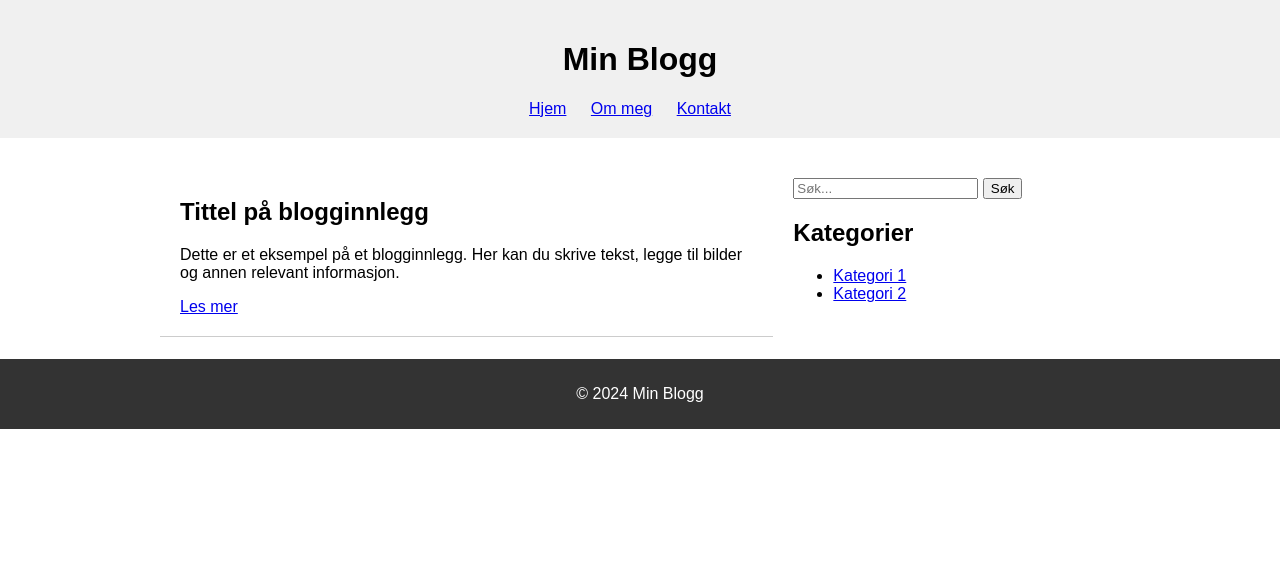
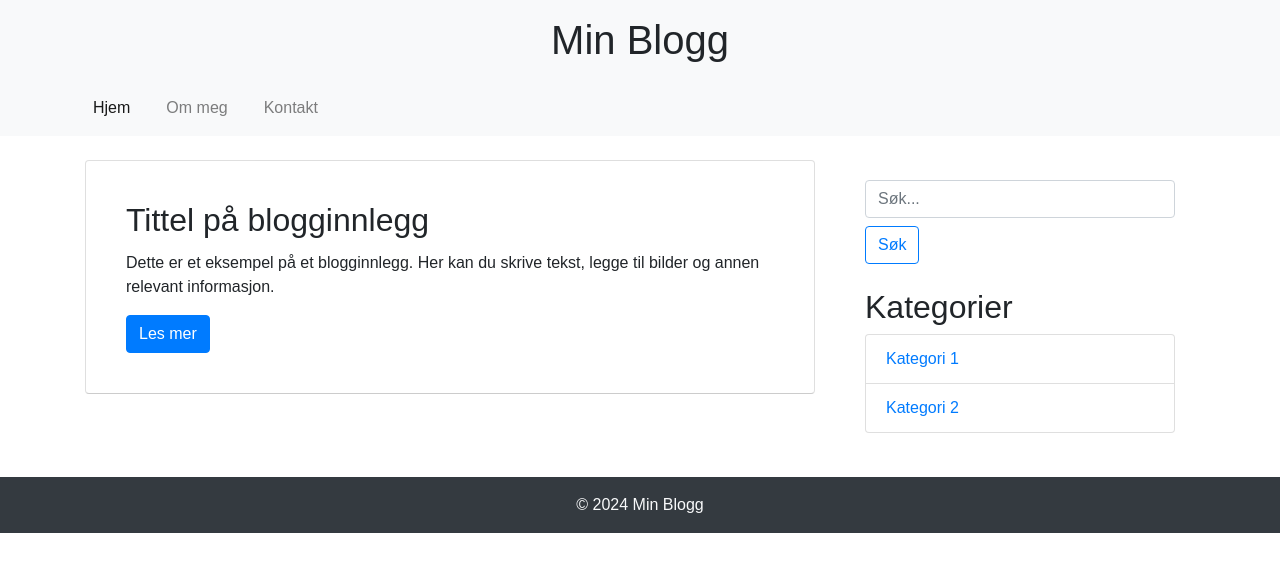
Before and after one commit to Spaceben13/IKT222_Assignment_2, a Flask app: page / in a window 1280 px wide. Shown: the top 572 px of the page. Run offline with Flask 3, Linux system fonts and the light colour scheme; some libraries are stand-ins or nearby versions.

Commit message:
La til kontakt.html, og om_meg.html sidene, og gjorde det mulig å navigere ditt ved å navigere siden.

```diff
--- a/app.py
+++ b/app.py
@@ -6,5 +6,13 @@ app = Flask(__name__)
 def index():
     return render_template("index.html")
 
+@app.route("/om_meg")
+def om_meg():
+    return render_template("om_meg.html")
+
+@app.route("/kontakt")
+def kontakt():
+    return render_template("kontakt.html")
+
 if __name__ == "__main__":
     app.run(debug=True, host='0.0.0.0')
--- a/templates/index.html
+++ b/templates/index.html
@@ -4,46 +4,75 @@
     <meta charset="UTF-8">
     <meta name="viewport" content="width=device-width, initial-scale=1.0">
     <title>Min Blogg</title>
+    <link rel="stylesheet" href="https://stackpath.bootstrapcdn.com/bootstrap/4.5.2/css/bootstrap.min.css">
     <link rel="stylesheet" href="style.css">
 </head>
 <body>
-    <header>
-        <h1>Min Blogg</h1>
-        <nav>
-            <ul>
-                <li><a href="#">Hjem</a></li>
-                <li><a href="#">Om meg</a></li>
-                <li><a href="#">Kontakt</a></li>
-            </ul>
-        </nav>
+    <header class="bg-light py-3">
+        <div class="container">
+            <h1 class="mb-0">Min Blogg</h1>
+        </div>
     </header>
 
-    <main>
+    <nav class="navbar navbar-expand-lg navbar-light bg-light">
+        <div class="container">
+            <button class="navbar-toggler" type="button" data-toggle="collapse" data-target="#navbarNav" aria-controls="navbarNav" aria-expanded="false" aria-label="Toggle navigation">
+                <span class="navbar-toggler-icon"></span>
+            </button>
+            <div class="collapse navbar-collapse" id="navbarNav">
+                <ul class="navbar-nav">
+                    <li class="nav-item active">
+                        <a class="nav-link" href="/">Hjem</a>
+                    </li>
+                    <li class="nav-item">
+                        <a class="nav-link" href="/om_meg">Om meg</a>
+                    </li>
+                    <li class="nav-item">
+                        <a class="nav-link" href="/kontakt">Kontakt</a>
+                    </li>
+                </ul>
+            </div>
+        </div>
+    </nav>
+
+    <main class="container my-4">
+        <div class="row">
+            <div class="col-md-8">
                 <section class="blog-posts">
-            <article>
-                <h2>Tittel på blogginnlegg</h2>
-                <p>Dette er et eksempel på et blogginnlegg. Her kan du skrive tekst, legge til bilder og annen relevant informasjon.</p>
-                <a href="#" class="read-more">Les mer</a>
+                    <article class="card mb-4">
+                        <div class="card-body">
+                            <h2 class="card-title">Tittel på blogginnlegg</h2>
+                            <p class="card-text">Dette er et eksempel på et blogginnlegg. Her kan du skrive tekst, legge til bilder og annen relevant informasjon.</p>
+                            <a href="#" class="btn btn-primary">Les mer</a>
+                        </div>
                     </article>
                 </section>
-
+            </div>
+            <div class="col-md-4">
                 <aside class="sidebar">
                     <form class="search-form">
-                <input type="text" placeholder="Søk...">
-                <button type="submit">Søk</button>
+                        <input type="text" class="form-control" placeholder="Søk...">
+                        <button type="submit" class="btn btn-outline-primary mt-2">Søk</button>
                     </form>
-            <h2>Kategorier</h2>
-            <ul>
-                <li><a href="#">Kategori 1</a></li>
-                <li><a href="#">Kategori 2</a></li>
+                    <h2 class="mt-4">Kategorier</h2>
+                    <ul class="list-group">
+                        <li class="list-group-item"><a href="#">Kategori 1</a></li>
+                        <li class="list-group-item"><a href="#">Kategori 2</a></li>
                     </ul>
                 </aside>
+            </div>
+        </div>
     </main>
 
-    <footer>
-        <p>&copy; 2024 Min Blogg</p>
+    <footer class="bg-dark text-light py-3">
+        <div class="container">
+            <p class="mb-0 text-center">&copy; 2024 Min Blogg</p>
+        </div>
     </footer>
 
+    <script src="https://code.jquery.com/jquery-3.5.1.slim.min.js"></script>
+    <script src="https://cdn.jsdelivr.net/npm/popper.js@1.16.1/dist/umd/popper.min.js"></script>
+    <script src="https://stackpath.bootstrapcdn.com/bootstrap/4.5.2/js/bootstrap.min.js"></script>
     <script src="script.js"></script>
 </body>
 </html>
```
Also changed, not shown: templates/kontakt.html (added, +46 -0 lines), templates/om_meg.html (added, +33 -0 lines), 1 other file. Lines whose indentation alone changed are shown as unchanged.
